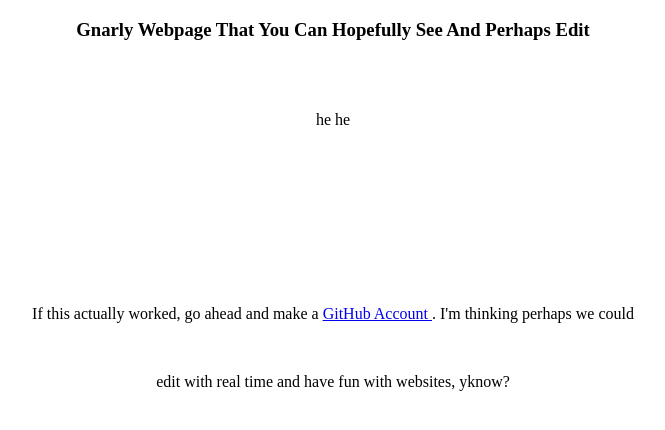
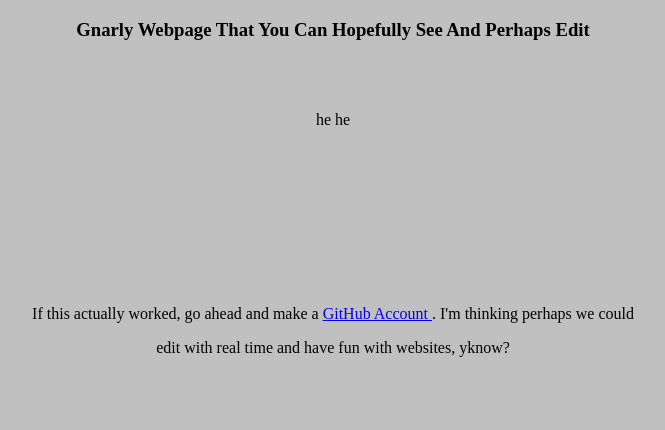
Before and after one commit to Zoinks13/zoinks13.github.io, a plain HTML site: page index.html in a window 1280 px wide. Shown: the whole page, without its empty margins (307-972 px from the left). Drawn offline with Linux system fonts and the light colour scheme.

Commit message:
Update index.html

```diff
--- a/index.html
+++ b/index.html
@@ -5,6 +5,17 @@
    <meta charset="utf-8">
 
    <title> Gnarly Webpage </title>
+
+   <style>
+
+      body {
+         background-color: rgb(192,192,192);
+
+      }
+
+
+
+   </style>
 
 
 </head>
@@ -28,7 +39,6 @@
    <br>
 <br>
     <p> <center> If this actually worked, go ahead and make a <a href="Github.com"> GitHub Account </a>. I'm thinking perhaps we could </center> </p>
-   <br>
    <p> <center> edit with real time and have fun with websites, yknow? </center> </p>
 
 
```
